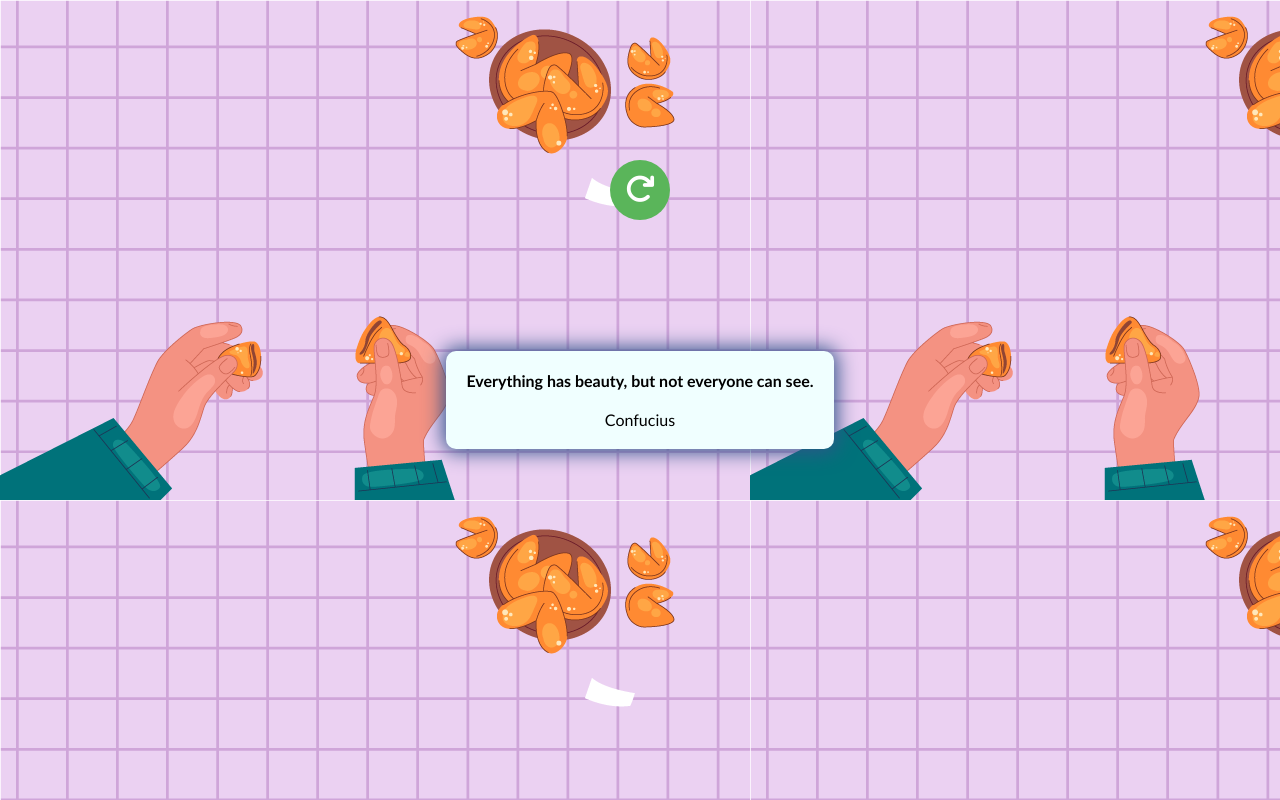
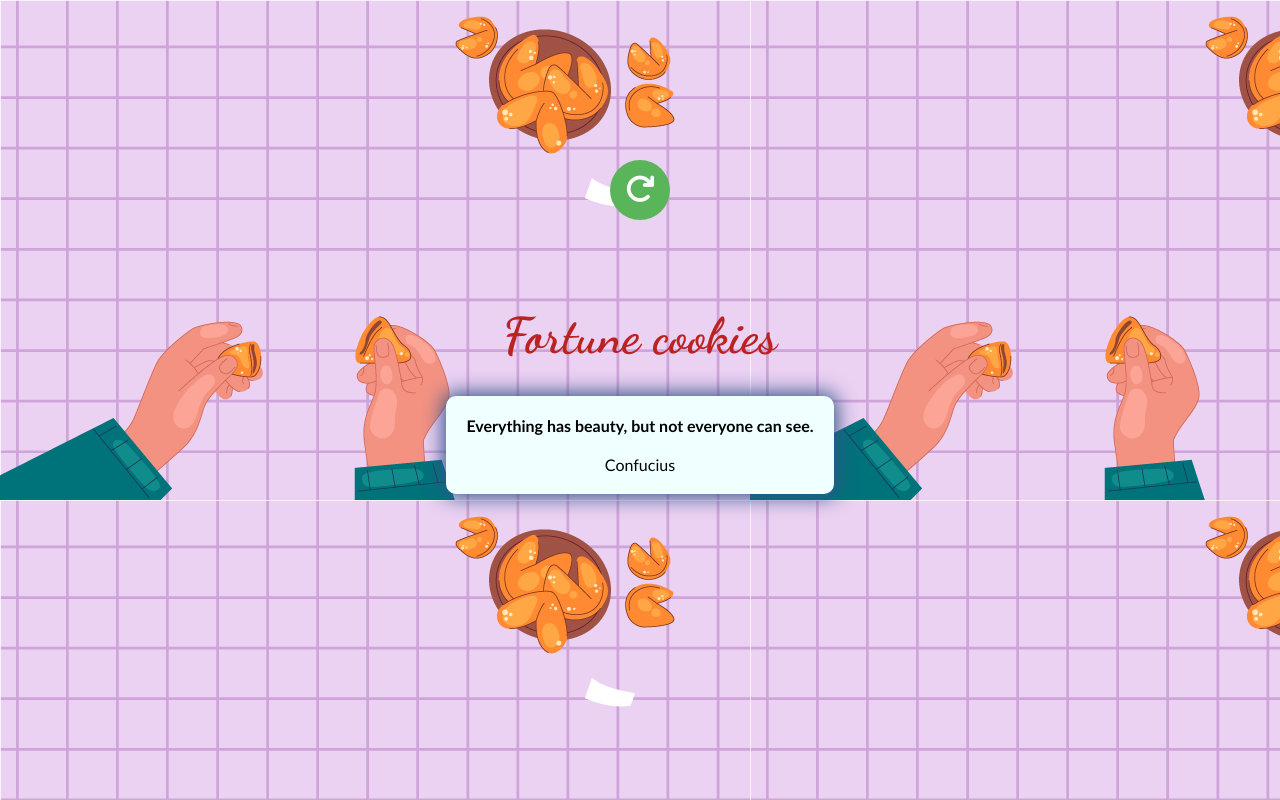
Before and after one commit to lerc7689/PhraseGenerator, a React (Vite) app: page / in a window 1280 px wide. Built offline with nearby package versions, Linux system fonts and the light colour scheme.

Commit message:
h1 added

```diff
--- a/index.html
+++ b/index.html
@@ -5,6 +5,12 @@
     <link rel="icon" type="image/svg+xml" href="/vite.svg" />
     <meta name="viewport" content="width=device-width, initial-scale=1.0" />
     <title>Phrase Generator</title>
+    <link rel="preconnect" href="https://fonts.googleapis.com" />
+    <link rel="preconnect" href="https://fonts.gstatic.com" crossorigin />
+    <link
+      href="https://fonts.googleapis.com/css2?family=Dancing+Script:wght@400;500;600;700&family=Oswald:wght@200;300;400;500;600;700&display=swap"
+      rel="stylesheet"
+    />
   </head>
   <body>
     <div id="root"></div>
--- a/src/App.css
+++ b/src/App.css
@@ -36,6 +36,12 @@
   font-weight: bold;
   padding-bottom: 20px;
 }
+h1 {
+  font-family: "Dancing Script", cursive;
+  font-size: 50px;
+  font-weight: bold;
+  color: rgb(187, 34, 34);
+}
 .btn {
   border-radius: 50%;
   font-size: 30px;
--- a/src/App.jsx
+++ b/src/App.jsx
@@ -36,6 +36,7 @@ function App() {
 
   return (
     <div className="App" style={{ backgroundImage: `url("${img}")` }}>
+      <h1>Fortune cookies</h1>
       <button className="btn" onClick={changePhrase}>
         <i className="fa-solid fa-arrow-rotate-right"></i>
       </button>
```
